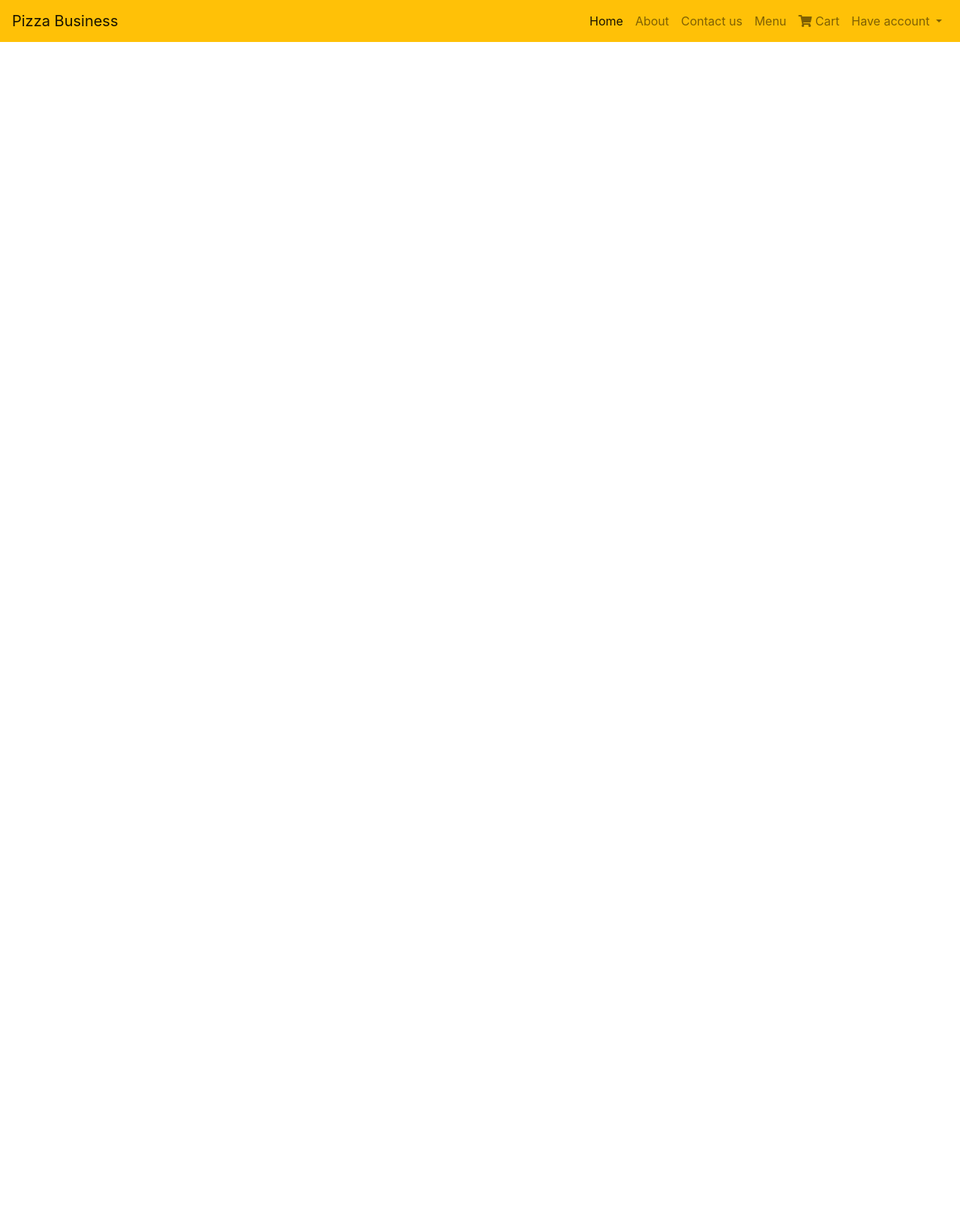
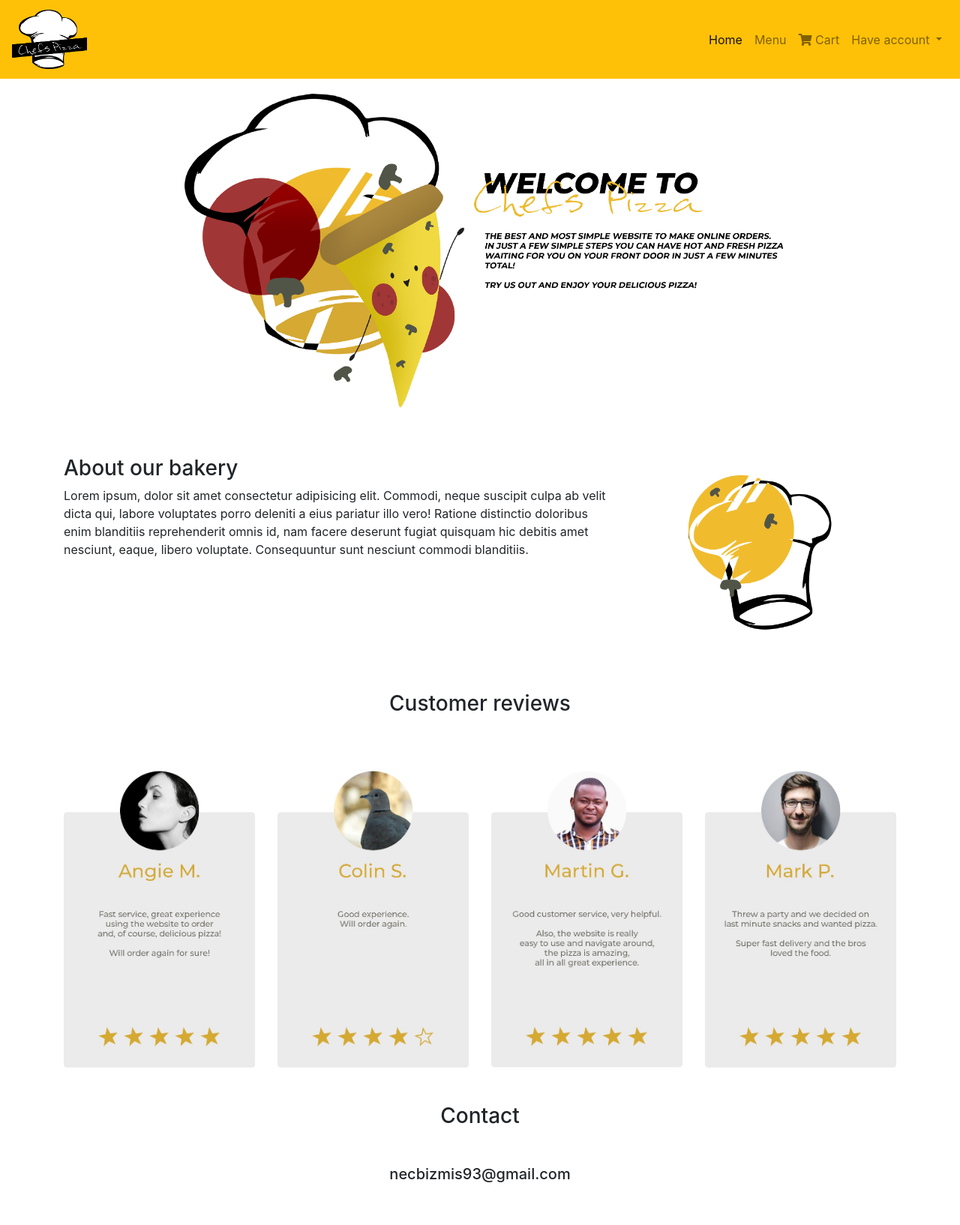
Before and after one commit to Trokolac/Pizza-Business, a PHP site: page / in a window 1280 px wide. Shown: the whole page at 75% size. Before the commit the page ends 56 px from the top, so only its background shows below. Run offline with PHP 8.4, Linux system fonts and the light colour scheme.

Commit message:
Index page/adding infographics/design

```diff
--- a/index.php
+++ b/index.php
@@ -1,5 +1,44 @@
 <?php include './header.layout.php'; ?>
 
+<div class="container">
+    <div class="row">
+        <div class="col-md-1"></div>
 
+        <div class="col-md-10">
+            <img src="./img/infographics/welcome.png" style="width:100%;">
+        </div>
+        <div class="col-md-1"></div>
+    </div>
+
+    <div class="row mt-5 mb-5">
+        <div class="col-md-8">
+        <h3>About our bakery</h3>
+        <p>Lorem ipsum, dolor sit amet consectetur adipisicing elit. Commodi, neque suscipit culpa ab velit dicta qui, labore voluptates porro deleniti a eius pariatur illo vero! Ratione distinctio doloribus enim blanditiis reprehenderit omnis id, nam facere deserunt fugiat quisquam hic debitis amet nesciunt, eaque, libero voluptate. Consequuntur sunt nesciunt commodi blanditiis.</p>
+        </div>
+        <div class="col-md-4">
+            <img src="./img/infographics/hat.png" style="width:100%;">
+        </div>
+    </div>
+
+    <div class="row mt-5">
+        <div class="col-md-12">
+        <h3 style="text-align: center;">Customer reviews</h3>
+        </div>
+    </div>
+
+    <div class="row mt-5">
+        <div class="col-md-3"><img src="./img/infographics/1.jpg" style="width:100%;"></div>
+        <div class="col-md-3"><img src="./img/infographics/2.jpg" style="width:100%;"></div>
+        <div class="col-md-3"><img src="./img/infographics/3.jpg" style="width:100%;"></div>
+        <div class="col-md-3"><img src="./img/infographics/4.jpg" style="width:100%;"></div>
+    </div>
+
+    <div class="row mt-5 mb-5">
+        <div class="col-md-12">
+            <h3 style="text-align: center;">Contact</h3>
+            <h5 class="mt-5" style="text-align: center;">necbizmis93@gmail.com</h5>
+        </div>
+    </div>
+</div>
 
 <?php include './footer.layout.php'; ?>
--- a/menu-session.php
+++ b/menu-session.php
@@ -95,12 +95,12 @@ while ($product = mysqli_fetch_assoc($result)):
 
 <div class="col-md-3 mb-3">
 <form method="POST" action="./menu-session.php?action=add&id=<?php echo $product['id'];?>">
-    <div class="card mx-auto" style="width: 100%; height:450px;">
+    <div class="card mx-auto" style="width: 100%; height:475px;">
     <img class="card-img-top product-image" src="<?php echo ($product['img']) ? $product['img'] : './img/no-image.png' ?>">
         <div class="card-body text-center">
 
             <h4 class="card-title"><?php echo $product['title']; ?></h4>
-            <div class="overflow-auto" style="height:50px;"><?php echo $product['description']; ?></div>
+            <div class="overflow-auto" style="height:75px;"><?php echo $product['description']; ?></div>
             <?php
                 $priceInUsd = $product['price'];
                 $priceInEur = number_format($priceInUsd * 0.845073, 2);
--- a/menu.php
+++ b/menu.php
@@ -40,11 +40,11 @@ if( !User::isLoggedIn() ) {
     <div class="row">
         <?php foreach($pizzas as $pizza) { ?>
             <div class="col-md-3 mb-3">
-                <div class="card mx-auto" style="width: 100%; height:450px;">
+                <div class="card mx-auto" style="width: 100%; height:475px;">
                 <img class="card-img-top product-image" src="<?php echo ($pizza->img) ? $pizza->img : './img/no-image.png' ?>">
                     <div class="card-body text-center">
                         <h4 class="card-title"><?php echo $pizza->title; ?></h4>
-                        <div class="overflow-auto" style="height:50px;"><?php echo $pizza->description; ?></div>
+                        <div class="overflow-auto" style="height:75px;"><?php echo $pizza->description; ?></div>
                         <?php
                             $pizzaPriceUsd = $pizza->price;
                             $pizzaPriceEur = number_format($pizzaPriceUsd * 0.845073,2);
--- a/navbar.inc.php
+++ b/navbar.inc.php
@@ -5,7 +5,9 @@
 <!-- This is navbar -->
 
 <nav class="navbar navbar-expand-lg navbar-light bg-warning">
-  <a class="navbar-brand" href="./index.php">Pizza Business</a>
+  <a class="navbar-brand" href="./index.php">
+  <img src="./img/logo/logoBW.png" style="width:100px;">
+  </a>
   <button class="navbar-toggler" type="button" data-toggle="collapse" data-target="#navbarNavDropdown" aria-controls="navbarNavDropdown" aria-expanded="false" aria-label="Toggle navigation">
     <span class="navbar-toggler-icon"></span>
   </button>
@@ -14,14 +16,6 @@
       <li class="nav-item active">
         <a class="nav-link" href="./index.php">Home <span class="sr-only">(current)</span></a>
       </li>
-      <li class="nav-item">
-        <a class="nav-link" href="#">About</a>
-      </li>
-      <li class="nav-item">
-        <a class="nav-link" href="#">Contact us</a>
-      </li>
-
-
       <?php
           if( User::isLoggedIn() ) {
           $loggedInUser = new User();
```
Also changed, not shown: img/infographics/1.jpg (added), img/infographics/2.jpg (added), img/infographics/3.jpg (added), img/infographics/4.jpg (added), img/infographics/hat.png (added), img/infographics/welcome.png (added), img/logo/logoBW.png (added).
